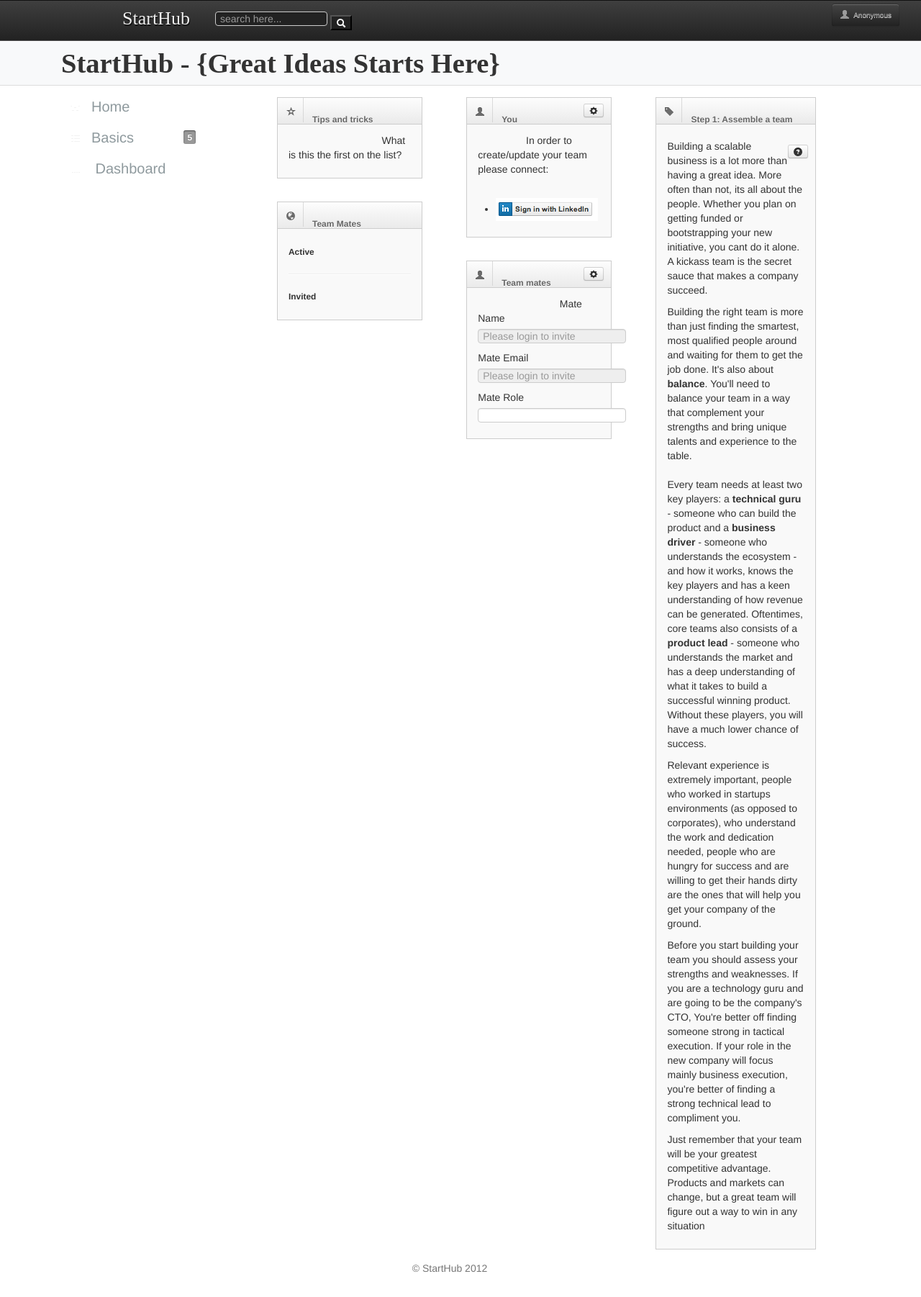
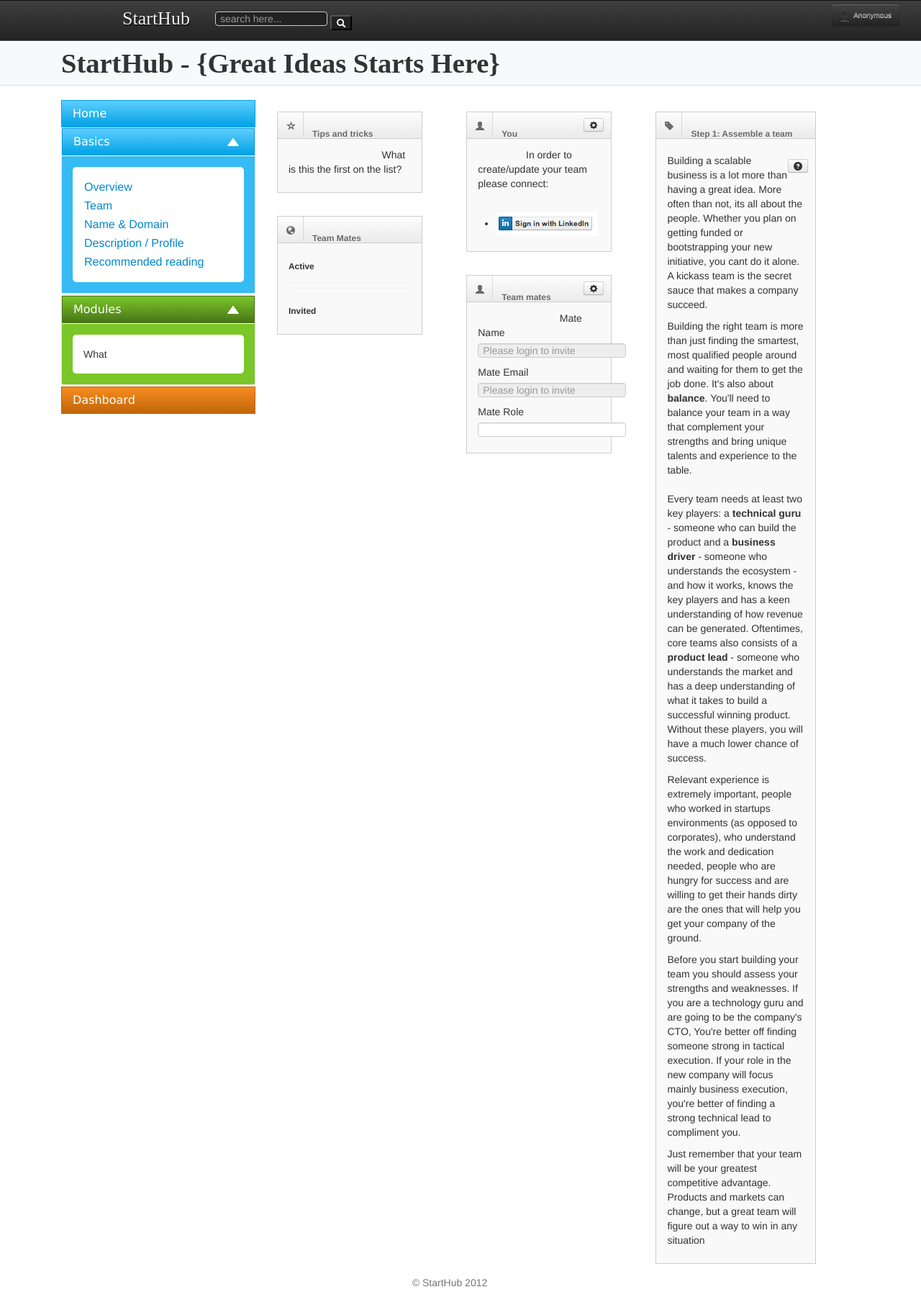
Before and after one commit to ashevat/xboard, a CakePHP app: the page made by app/View/Basics/team.ctp in a window 1280 px wide. Shown: the whole page at 72% size. Before the commit the page ends 1768 px from the top, so only its background shows below. Run offline with PHP 8.4 and a stand-in for CakePHP, Linux system fonts and the light colour scheme; the template is opened without the code that fills it, so the values that code supplies are empty; form fields are guessed from the names that the template uses; some libraries are stand-ins or nearby versions.

Commit message:
Side menu so much better. Not sure about the modules stuff. Also - colors only serve as POC

```diff
--- a/app/View/Layouts/default.ctp
+++ b/app/View/Layouts/default.ctp
@@ -101,22 +101,50 @@
 	</section>
 	<section id="main-site">
 		<div class="container">
-		    <div id="sidebar" class="span2">
-		    	<a href="#" class="visible-phone"><i class="icon icon-home"></i> Dashboard</a>
-			    	<ul>
-			    		<li class="leaf top" id="menu-home">
-			    			<?php echo $this->Html->link('<i class="icon icon-home"></i><span>Home</span>', '/', array('escape'=>false)); ?>
-			    		</li>
-			    		<li class="submenu top"  id="menu-basics">
-			    			<?php echo $this->Html->link('<i class="icon icon-th-list"></i><span>Basics</span><span class="label">5</span>', '/basics', array('escape'=>false)); ?>
-			    			<ul class="leaf">
+		    <div class="span3">
+		    		<a href="#" class="visible-phone"><i class="icon icon-home"></i> Dashboard</a> <?php // what is this? ?>
+		    		<div class="accordion-heading accordion-heading-blue">
+						<?php echo $this->Html->link('Home', '/', array('class'=>'accordion-toggle non-content','escape'=>false)); ?>
+			  		</div>
+		    		<div class="accordion" id="basics-acc">
+	  					<div class="accordion-group">
+			  				<div id="accordion-basics-heading" class="accordion-heading accordion-heading-blue up">
+								<a class="accordion-toggle" href="#accordion-basics-content" data-parent="#basics-acc" data-toggle="collapse">Basics</a>
+			  				</div>
+			  				<div id="accordion-basics-content" class="accordion-body accordion-content-blue in collapse" style="height: auto;">
+				  				<div class="accordion-inner">
+									<div class="content-box">
+										<ul class="sidebar">
 										<li><?php echo $this->Html->link('Overview',array('controller'=>'basics', 'action'=>'overview')); ?></li>
 						    				<li><?php echo $this->Html->link('Team',array('controller'=>'basics', 'action'=>'team')); ?></li>
 						    				<li><?php echo $this->Html->link('Name & Domain',array('controller'=>'basics', 'action'=>'name')); ?></li>
 						    				<li><?php echo $this->Html->link('Description / Profile',array('controller'=>'basics', 'action'=>'desc')); ?></li>
 						    				<li><?php echo $this->Html->link('Recommended reading',array('controller'=>'basics', 'action'=>'reading')); ?></li>
 						    			</ul>
-			    		</li>
+									</div>
+								</div>
+							</div>
+	  					</div>
+	  				</div>
+			  		<div class="accordion" id="modules-acc">
+			  			<div class="accordion-group">
+			  				<div id="accordion-modules-heading" class="accordion-heading accordion-heading-green up">
+								<a class="accordion-toggle" href="#accordion-modules-content" data-parent="#modules-acc" data-toggle="collapse">Modules</a>
+			  				</div>
+			  				<div id="accordion-modules-content" class="accordion-body accordion-content-green in collapse" style="height: auto;">
+				  				<div class="accordion-inner">
+									<div class="content-box">
+										<ul class="sidebar">
+											<li>What</li>
+						    			</ul>
+									</div>
+								</div>
+							</div>
+			  			</div>
+	  				</div>
+
+
+
 					<?php
 						/* This needs to be automated
 							1. go over all catagories
@@ -137,7 +165,7 @@
 									<li class="submenu top" id="menu-<?php echo $pluginCategotry["PluginCategories"]["name"];?>">
 
 									<?php
-										echo $this->Html->link('<i class="icon icon-th"></i><span class="text">'.$pluginCategotry["PluginCategories"]["name"].'</span><span class="label">'.count($pluginCategotry["CatPlugins"]).'</span>', '/'.$pluginCategotry["PluginCategories"]["name"], array('escape'=>false));
+										echo $this->Html->link('<span class="text">'.$pluginCategotry["PluginCategories"]["name"].'</span><span class="label">'.count($pluginCategotry["CatPlugins"]).'</span>', '/'.$pluginCategotry["PluginCategories"]["name"], array('escape'=>false));
 									    echo '<ul class="leaf">';
 										$firstTime = false;
 									}//if ($firstTime &&
@@ -154,12 +182,12 @@
 				 	}//if
 				?>
 				<?php // End of this needs to be automated ?>
-		    		<li class="leaf top"  id="menu-dashboard">
-		    			<?php echo $this->Html->link('<i class="icon icon-signal"></i> Dashboard', '/reports', array('escape'=>false)); ?>
-		    		</li>
-		    	</ul>
+				<div class="accordion-heading accordion-heading-orange">
+					<?php echo $this->Html->link('Dashboard', '/reports', array('class'=>'accordion-toggle non-content','escape'=>false)); ?>
 			  	</div>
-	    	<div id="content" class="span8 offset1">
+
+		    </div>
+	    	<div id="content" class="span8">
 				<?php echo $this->fetch('content'); ?>
 			</div>
   		</div>
@@ -185,8 +213,10 @@
     <script src = "https://domainsbot.blob.core.windows.net/javascript/jquery.domainsbot-1.0.min.js"></script>
       <script type="text/javascript">
    		$(document).ready(function() {
-		$('#<?php echo $openActive?>').addClass('open active');
-		$('ul.leaf li a[href="<?php echo $this->here; ?>"]').parent().addClass('active');
+   		 // Accordion Arrows
+   		    $('.accordion-body').on('show',function() {$(this).prev().addClass("up");});
+   		    $('.accordion-body').on('hide',function() {$(this).prev().removeClass("up");});
+		$('a[href="<?php echo $this->here; ?>"]').parent().addClass('active');
 	});
    </script>
   </body>
--- a/app/webroot/css/starthub-0.1.css
+++ b/app/webroot/css/starthub-0.1.css
@@ -47,6 +47,7 @@ section#hero{
     border-bottom: 1px solid #ddd;
     font-family:olsen;arial;
     padding:10px 0;
+    margin-bottom:20px;
 
 }
 section#hero h1{
@@ -55,39 +56,109 @@ section#hero h1{
 #logo-container {width:940px;margin:0 auto}
 
 
-#sidebar > ul > li a {
+.accordion { margin-bottom:0 !important;}
+.accordion-heading a {
+    background-image: url("../img/down.png");
+    background-position: right center;
+    background-repeat: no-repeat;
+    color: #FFFFFF;
+    font-family: Verdana,Geneva,sans-serif;
+    font-size: 16px;
+    font-weight: normal;
+    outline: medium none;
+}
+a.non-content { background-image:none !important;}
+.accordion-heading a:hover {
+    text-decoration: none;
+}
+.up a {
+    background-image: url("../img/up.png");
+}
+.accordion-inner {
+    border-top: 1px solid #FFFFFF;
+    padding: 0;
+}
+.accordion-heading-blue, .sidebar > li.active > a, .sidebar > li > a:hover {
+	background-color: #5ECEFF; /* for non-css3 browsers */
+	filter: progid:DXImageTransform.Microsoft.gradient(startColorstr='#5ECEFF',
+		endColorstr='#00A1E5' ); /* for IE */
+	background: -webkit-gradient(linear, left top, left bottom, from(#5ECEFF),
+		to(#00A1E5) ); /* for webkit browsers */
+	background: -moz-linear-gradient(top, #5ECEFF, #00A1E5);
+	/* for firefox 3.6+ */
+	border: solid 1px #00A1E5;
+	color:#fff;
+}
+
+.accordion-heading-orange {
+	background-color: #F68C1F; /* for non-css3 browsers */
+	filter: progid:DXImageTransform.Microsoft.gradient(startColorstr='#F68C1F',
+		endColorstr='#C16509' ); /* for IE */
+	background: -webkit-gradient(linear, left top, left bottom, from(#F68C1F),
+		to(#C16509) ); /* for webkit browsers */
+	background: -moz-linear-gradient(top, #F68C1F, #C16509);
+	/* for firefox 3.6+ */
+	border: solid 1px #C16509;
+}
+
+.accordion-heading-green {
+	background-color: #487518; /* for non-css3 browsers */
+	filter: progid:DXImageTransform.Microsoft.gradient(startColorstr='#7BC628',
+		endColorstr='#487518' ); /* for IE */
+	background: -webkit-gradient(linear, left top, left bottom, from(#7BC628),
+		to(#487518) ); /* for webkit browsers */
+	background: -moz-linear-gradient(top, #7BC628, #487518);
+	/* for firefox 3.6+ */
+	border: solid 1px #487518;
+}
+
+.content-box {
+    background-color: #FFFFFF;
+    border-radius: 5px 5px 5px 5px;
+    margin: 15px;
+    padding: 15px;
+}
+
+.accordion-content-blue {
+    background-color: #36BBF4;
+}
+.accordion-content-green {
+    background-color: #7BC628;
+}
+.accordion-content-orange {
+	background-color: #F68C1F;
+}
+
+
+.content-space {
+    color: #FFFFFF;
+    padding: 15px;
+}
+.content-space a {
+    color: #FFFFFF;
+    text-decoration: underline;
+}
+
+
+.sidebar {
+	 list-style: none outside none;
+	 margin:0;
+}
+
+.sidebar li {
+	line-height:24px;
+}
+.sidebar > li a {
  	border: 1px solid transparent;
-    color: #8F9A9E;
     display: block;
     font-family: "Bariol",Helvetica,Arial,sans-serif;
-    font-size: 20px;
-    line-height: 100%;
-    margin-bottom: 5px;
-    padding: 8px 12px;
+    font-size:16px;
+
 }
 
-#sidebar > ul > li > a > .label {
-	/*background-color: #333333;*/
-}
-#sidebar > ul > li.active,#sidebar > ul > li > a:hover,#sidebar > ul ul li a:hover, #sidebar > ul ul li.active a ,
-	#sidebar > ul > li.active a{
-
-    background-color: #E7F5FB;
-    border-color: #E0F2FA;
-    border-radius: 5px 5px 5px 5px;
-    color: #1DA6DA !important;
-    cursor: pointer;
-    text-decoration: none;
-}
-}
-#sidebar > ul ul {
-	border-top: 1px solid #4E4E4E;
-	/*background-color: #2A2A2A; */}
 
 
-.dropdown-menu li a:hover, .dropdown-menu .active a, .dropdown-menu .active a:hover {
-	background-color: #444444;
-}
+
 
 @media (max-width: 480px) {
 	#sidebar > a {
--- a/app/webroot/css/unicorn.main.css
+++ b/app/webroot/css/unicorn.main.css
@@ -93,7 +93,7 @@ a:hover {
 #user-nav > ul > li > a:hover, #user-nav > ul > li.open > a {
 	color: #ffffff;
 }
-#user-nav > ul > li > a > i, #sidebar li a i {
+#user-nav > ul > li > a > /*i, #sidebar li a i */{
 	vertical-align: top;
 	background-image: url('../img/glyphicons-halflings-white.png');
 	opacity: .5;
```
Also changed, not shown: app/webroot/img/down.png (added), app/webroot/img/umphotos/imagecache/16x12_1352073552659404024.jpg (added), app/webroot/img/up.png (added). Lines whose indentation alone changed are shown as unchanged.
